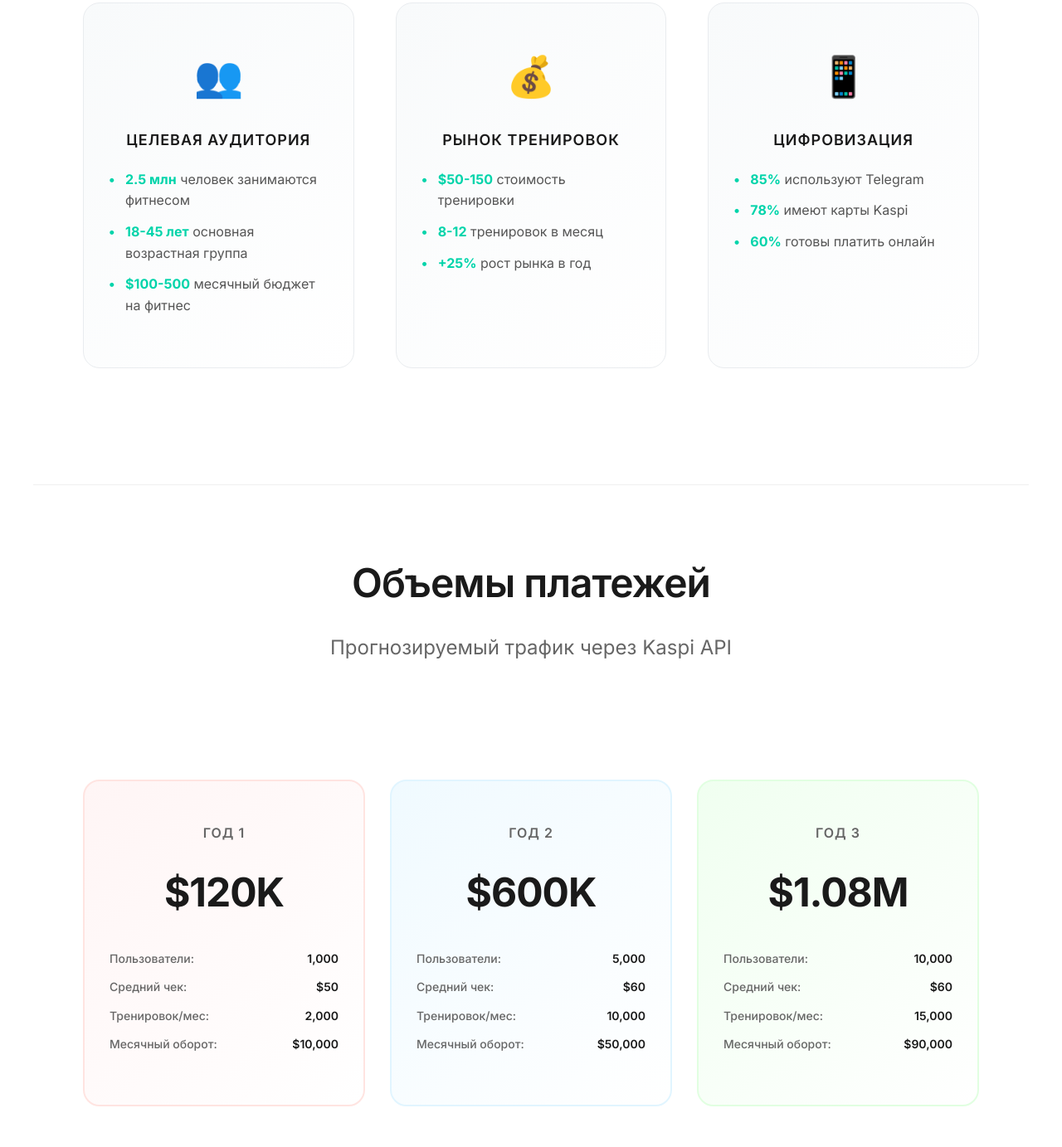
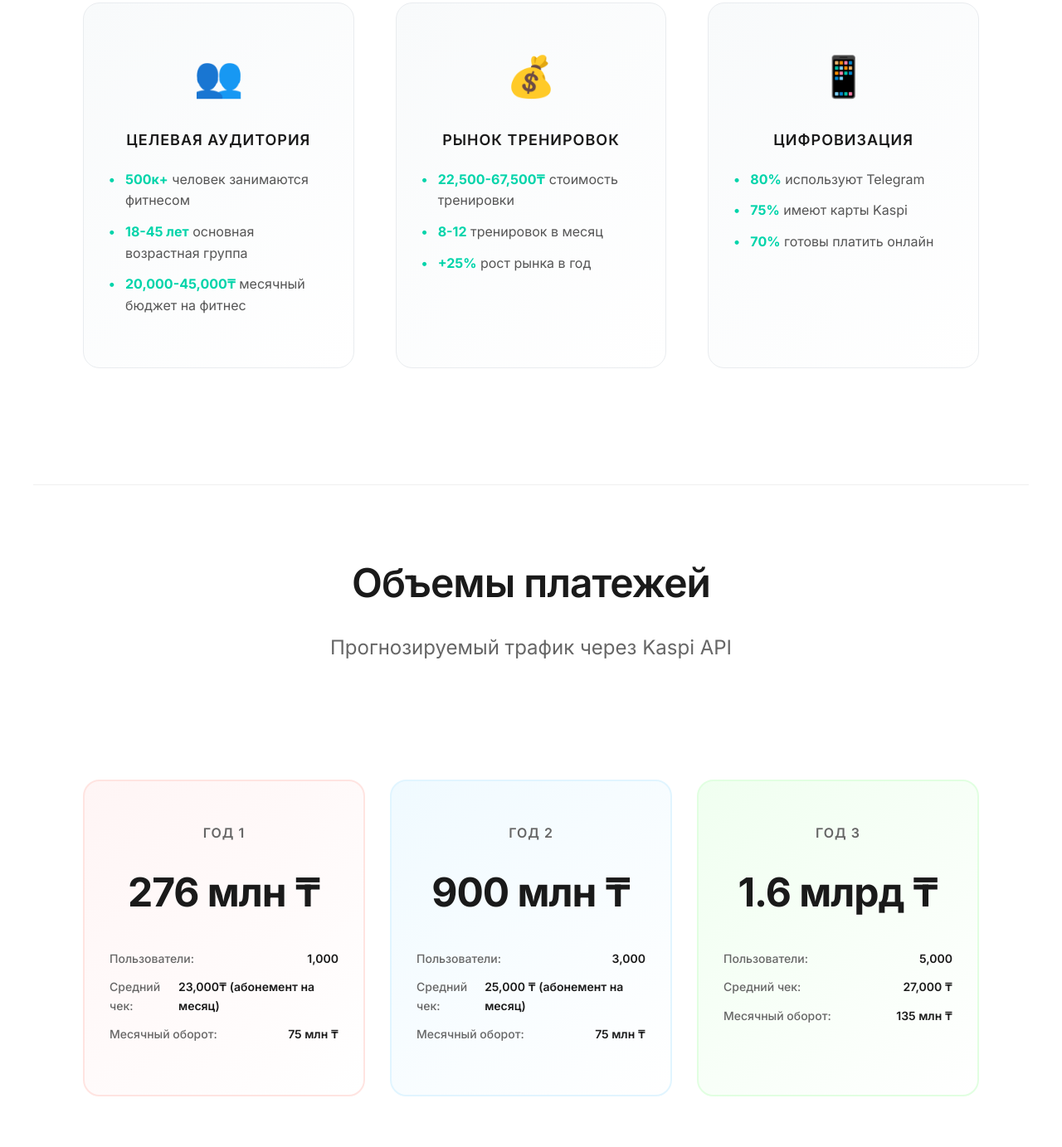
Before and after one commit to MADIBARCA/kaspi-api-presentation, a plain HTML site: page index.html in a window 1280 px wide. Shown: the part 2397-3780 px from the top of the page at 83% size. Drawn offline with Linux system fonts and the light colour scheme.

Commit message:
Update index.html

```diff
--- a/index.html
+++ b/index.html
@@ -626,16 +626,17 @@
                     <div class="stat-icon">👥</div>
                     <h3 class="stat-title">Целевая аудитория</h3>
                     <ul class="stat-list">
-                        <li><span class="highlight-number">2.5 млн</span> человек занимаются фитнесом</li>
+                        <li><span class="highlight-number">500к+</span> человек занимаются фитнесом</li>
                         <li><span class="highlight-number">18-45 лет</span> основная возрастная группа</li>
-                        <li><span class="highlight-number">$100-500</span> месячный бюджет на фитнес</li>
+                        <li><span class="highlight-number">20,000-45,000₸
+                        </span> месячный бюджет на фитнес</li>
                     </ul>
                 </div>
                 <div class="stat-card">
                     <div class="stat-icon">💰</div>
                     <h3 class="stat-title">Рынок тренировок</h3>
                     <ul class="stat-list">
-                        <li><span class="highlight-number">$50-150</span> стоимость тренировки</li>
+                        <li><span class="highlight-number">22,500-67,500₸</span> стоимость тренировки</li>
                         <li><span class="highlight-number">8-12</span> тренировок в месяц</li>
                         <li><span class="highlight-number">+25%</span> рост рынка в год</li>
                     </ul>
@@ -644,9 +645,9 @@
                     <div class="stat-icon">📱</div>
                     <h3 class="stat-title">Цифровизация</h3>
                     <ul class="stat-list">
-                        <li><span class="highlight-number">85%</span> используют Telegram</li>
-                        <li><span class="highlight-number">78%</span> имеют карты Kaspi</li>
-                        <li><span class="highlight-number">60%</span> готовы платить онлайн</li>
+                        <li><span class="highlight-number">80%</span> используют Telegram</li>
+                        <li><span class="highlight-number">75%</span> имеют карты Kaspi</li>
+                        <li><span class="highlight-number">70%</span> готовы платить онлайн</li>
                     </ul>
                 </div>
             </div>
@@ -662,7 +663,7 @@
             <div class="projection-cards">
                 <div class="projection-card year-1">
                     <div class="year-label">Год 1</div>
-                    <div class="revenue-amount">$120K</div>
+                    <div class="revenue-amount">276 млн ₸</div>
                     <div class="projection-details">
                         <div class="detail-row">
                             <span class="detail-label">Пользователи:</span>
@@ -670,21 +671,35 @@
                         </div>
                         <div class="detail-row">
                             <span class="detail-label">Средний чек:</span>
-                            <span class="detail-value">$50</span>
-                        </div>
-                        <div class="detail-row">
-                            <span class="detail-label">Тренировок/мес:</span>
-                            <span class="detail-value">2,000</span>
+                            <span class="detail-value">23,000₸ (абонемент на месяц)</span>
                         </div>
                         <div class="detail-row">
                             <span class="detail-label">Месячный оборот:</span>
-                            <span class="detail-value">$10,000</span>
+                            <span class="detail-value">75 млн ₸</span>
                         </div>
                     </div>
                 </div>
                 <div class="projection-card year-2">
                     <div class="year-label">Год 2</div>
-                    <div class="revenue-amount">$600K</div>
+                    <div class="revenue-amount">900 млн ₸</div>
+                    <div class="projection-details">
+                        <div class="detail-row">
+                            <span class="detail-label">Пользователи:</span>
+                            <span class="detail-value">3,000</span>
+                        </div>
+                        <div class="detail-row">
+                            <span class="detail-label">Средний чек:</span>
+                            <span class="detail-value">25,000 ₸ (абонемент на месяц)</span>
+                        </div>
+                        <div class="detail-row">
+                            <span class="detail-label">Месячный оборот:</span>
+                            <span class="detail-value">75 млн ₸</span>
+                        </div>
+                    </div>
+                </div>
+                <div class="projection-card year-3">
+                    <div class="year-label">Год 3</div>
+                    <div class="revenue-amount">1.6 млрд ₸</div>
                     <div class="projection-details">
                         <div class="detail-row">
                             <span class="detail-label">Пользователи:</span>
@@ -692,37 +707,11 @@
                         </div>
                         <div class="detail-row">
                             <span class="detail-label">Средний чек:</span>
-                            <span class="detail-value">$60</span>
-                        </div>
-                        <div class="detail-row">
-                            <span class="detail-label">Тренировок/мес:</span>
-                            <span class="detail-value">10,000</span>
+                            <span class="detail-value">27,000 ₸</span>
                         </div>
                         <div class="detail-row">
                             <span class="detail-label">Месячный оборот:</span>
-                            <span class="detail-value">$50,000</span>
-                        </div>
-                    </div>
-                </div>
-                <div class="projection-card year-3">
-                    <div class="year-label">Год 3</div>
-                    <div class="revenue-amount">$1.08M</div>
-                    <div class="projection-details">
-                        <div class="detail-row">
-                            <span class="detail-label">Пользователи:</span>
-                            <span class="detail-value">10,000</span>
-                        </div>
-                        <div class="detail-row">
-                            <span class="detail-label">Средний чек:</span>
-                            <span class="detail-value">$60</span>
-                        </div>
-                        <div class="detail-row">
-                            <span class="detail-label">Тренировок/мес:</span>
-                            <span class="detail-value">15,000</span>
-                        </div>
-                        <div class="detail-row">
-                            <span class="detail-label">Месячный оборот:</span>
-                            <span class="detail-value">$90,000</span>
+                            <span class="detail-value">135 млн ₸</span>
                         </div>
                     </div>
                 </div>
```
